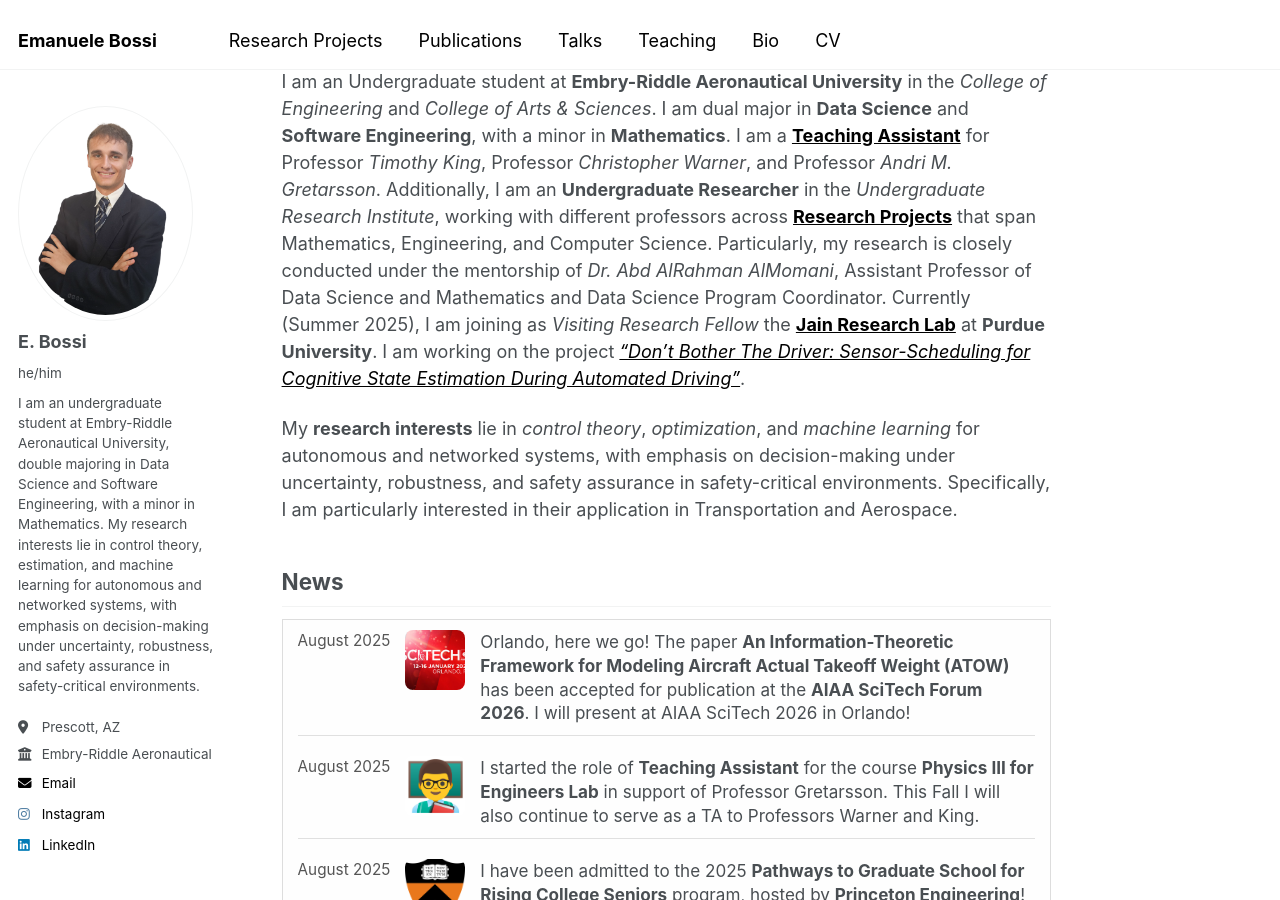
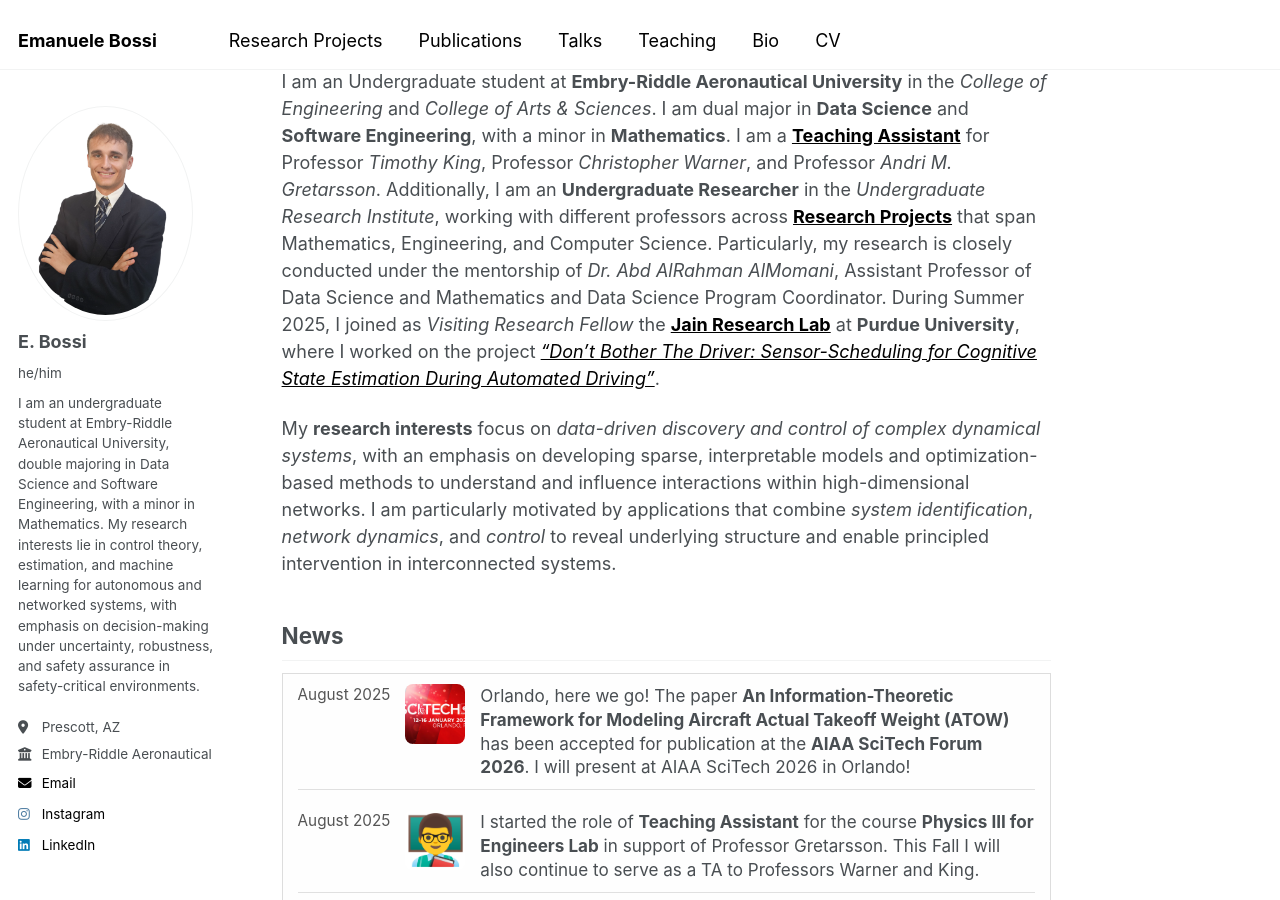
Before and after one commit to bossiemanuele/bossiemanuele.github.io, a Jekyll site: the page built from _pages/about.md, in a window 1280 px wide and 900 px high, scrolled down 332 px. Built offline with Jekyll 4.4.1, drawn with Linux system fonts in a browser that asks for light colours; grey boxes are pictures that could not be loaded.

Commit message:
Update about.md

```diff
--- a/_pages/about.md
+++ b/_pages/about.md
@@ -139,9 +139,9 @@
 }
 </style>
 
-I am an Undergraduate student at **Embry-Riddle Aeronautical University** in the *College of Engineering* and *College of Arts & Sciences*. I am dual major in **Data Science** and **Software Engineering**, with a minor in **Mathematics**. I am a [**Teaching Assistant**](https://bossiemanuele.github.io/teaching/) for Professor *Timothy King*, Professor *Christopher Warner*, and Professor *Andri M. Gretarsson*. Additionally, I am an **Undergraduate Researcher** in the *Undergraduate Research Institute*, working with different professors across [**Research Projects**](https://bossiemanuele.github.io/portfolio/) that span Mathematics, Engineering, and Computer Science. Particularly, my research is closely conducted under the mentorship of *Dr. Abd AlRahman AlMomani*, Assistant Professor of Data Science and Mathematics and Data Science Program Coordinator. Currently (Summer 2025), I am joining as *Visiting Research Fellow* the [**Jain Research Lab**](https://engineering.purdue.edu/JainResearchLab/) at **Purdue University**. I am working on the project *["Don’t Bother The Driver: Sensor-Scheduling for Cognitive State Estimation During Automated Driving"](https://bossiemanuele.github.io/portfolio/00_SURF/)*.
+I am an Undergraduate student at **Embry-Riddle Aeronautical University** in the *College of Engineering* and *College of Arts & Sciences*. I am dual major in **Data Science** and **Software Engineering**, with a minor in **Mathematics**. I am a [**Teaching Assistant**](https://bossiemanuele.github.io/teaching/) for Professor *Timothy King*, Professor *Christopher Warner*, and Professor *Andri M. Gretarsson*. Additionally, I am an **Undergraduate Researcher** in the *Undergraduate Research Institute*, working with different professors across [**Research Projects**](https://bossiemanuele.github.io/portfolio/) that span Mathematics, Engineering, and Computer Science. Particularly, my research is closely conducted under the mentorship of *Dr. Abd AlRahman AlMomani*, Assistant Professor of Data Science and Mathematics and Data Science Program Coordinator. During Summer 2025, I joined as *Visiting Research Fellow* the [**Jain Research Lab**](https://engineering.purdue.edu/JainResearchLab/) at **Purdue University**, where I worked on the project *["Don’t Bother The Driver: Sensor-Scheduling for Cognitive State Estimation During Automated Driving"](https://bossiemanuele.github.io/portfolio/00_SURF/)*.
 
-My **research interests** lie in *control theory*, *optimization*, and *machine learning* for autonomous and networked systems, with emphasis on decision-making under uncertainty, robustness, and safety assurance in safety-critical environments. Specifically, I am particularly interested in their application in Transportation and Aerospace.
+My **research interests** focus on *data-driven discovery and control of complex dynamical systems*, with an emphasis on developing sparse, interpretable models and optimization-based methods to understand and influence interactions within high-dimensional networks. I am particularly motivated by applications that combine *system identification*, *network dynamics*, and *control* to reveal underlying structure and enable principled intervention in interconnected systems.
 
 ## News
 
```
